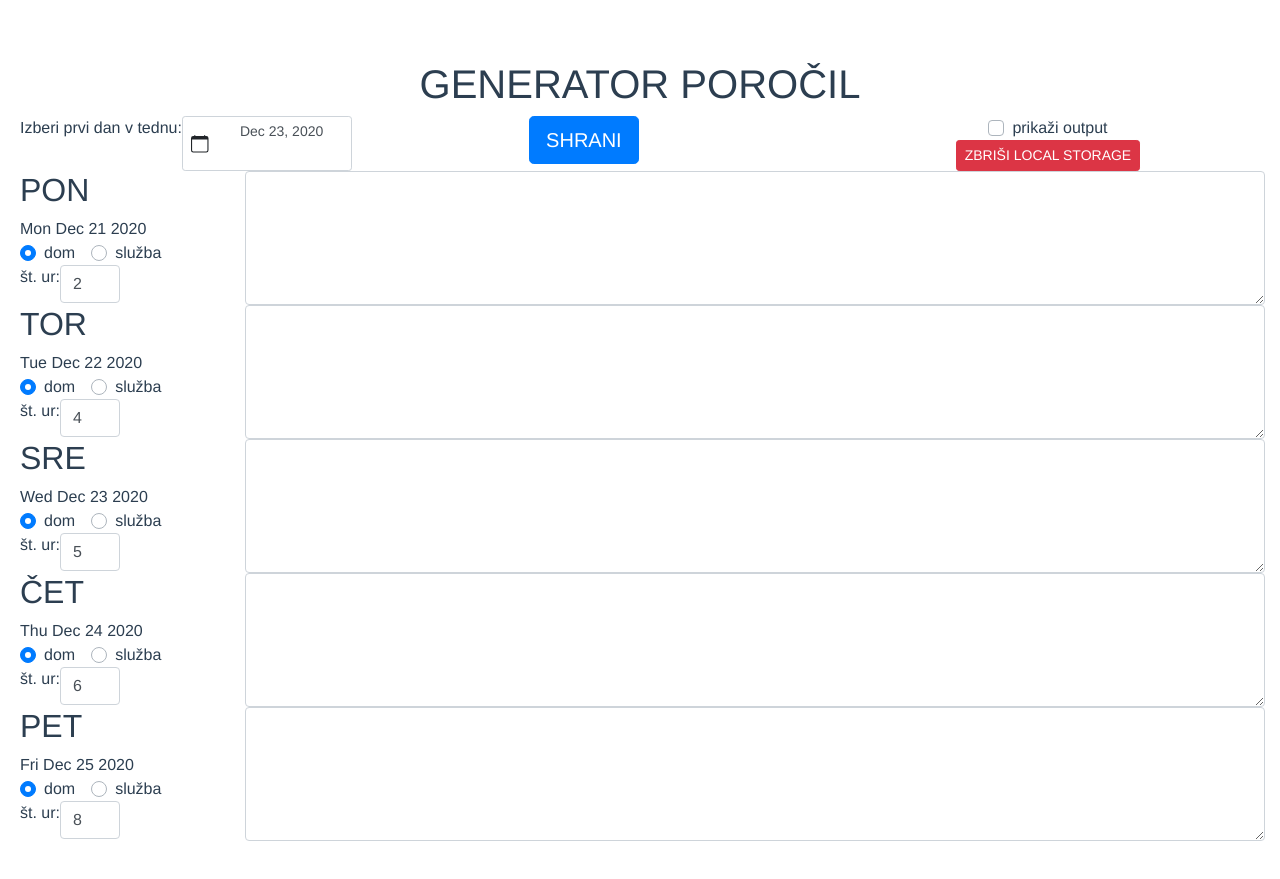
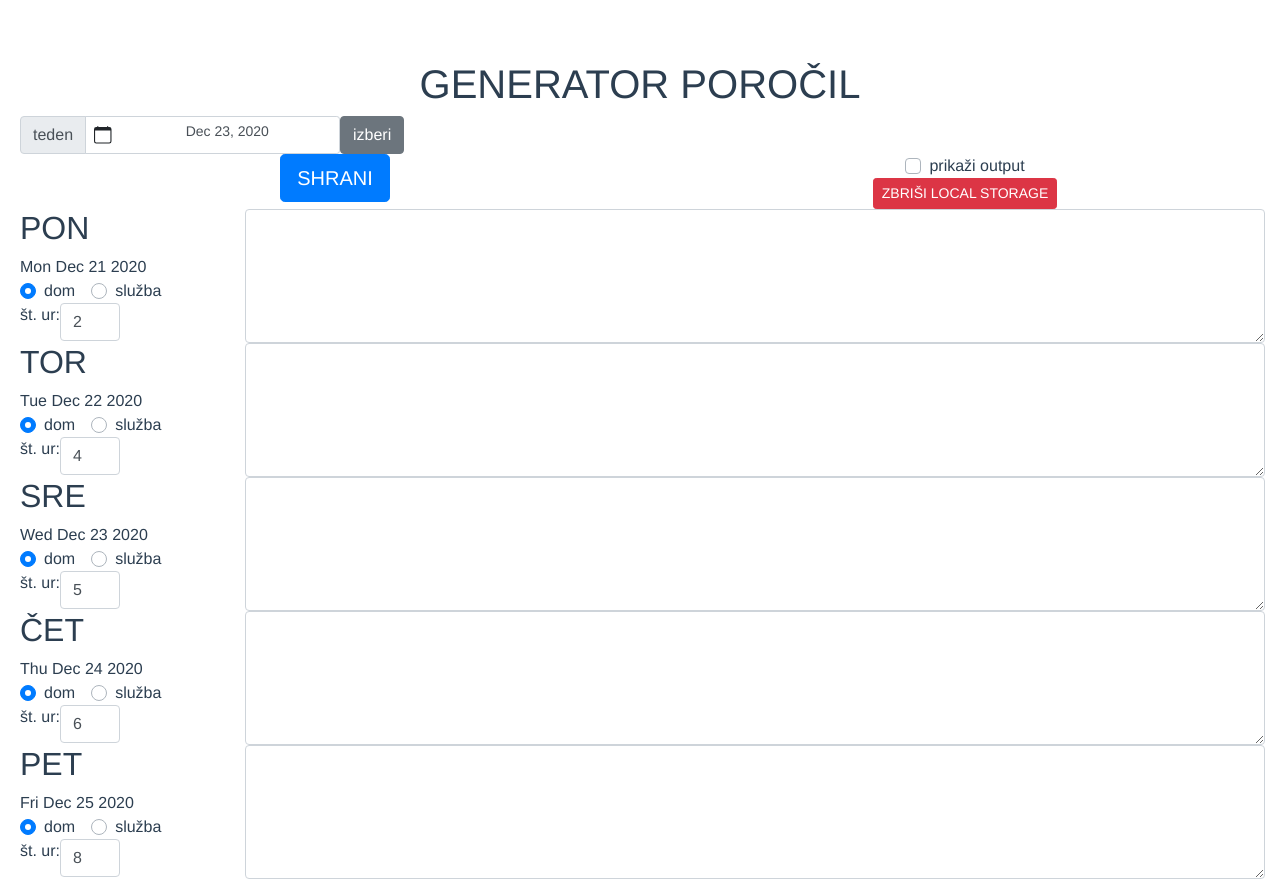
Before and after one commit to gigaKosec/generator-porocil, a Vue app: page / in a window 1280 px wide. Before the commit the page ends 841 px from the top, so only its background shows below. Built offline with nearby package versions, Linux system fonts and the light colour scheme.

Commit message:
Minor changes pri html-ju izbire datuma.

```diff
--- a/src/components/DneviForm.vue
+++ b/src/components/DneviForm.vue
@@ -1,15 +1,18 @@
 <template>
-  <div id = "weekly-form">
+  <div id = "daily-inputs">
     <b-container class="week" fluid>
       <b-form id="choose-report-type-form">
+        <b-row>
+          <!-- <b-input-group prepend="izberi mesec">
+            <b-form-input type="month"></b-form-input> -->
+          <!-- <b-select>
 
-      </b-form>
-      <b-form id="daily-inputs-form">
-        <!-- BUTTONS ROW -->
-        <b-row class = "buttons-row">
-          <!-- datum -->
-            <label> Izberi prvi dan v tednu: </label>
-            <b-form-datepicker
+          </b-select> -->
+
+
+          <b-input-group prepend="teden" style="width: 20rem" title="Izberi katerikoli dan iz tedna">
+          <b-form-datepicker
+            id = "selected-date"
             start-weekday="1"
             :date-disabled-fn="dateDisabled"
             :date-format-options="{ year: 'numeric', month: 'short', day: '2-digit'}"
@@ -18,7 +21,19 @@
             size="sm"
             style="width: 170px"
             @input="generateDates"
-            ></b-form-datepicker>
+          ></b-form-datepicker>
+          </b-input-group>
+          <b-button>izberi</b-button>
+        </b-row>
+      </b-form>
+
+
+
+      <b-form id="daily-inputs-form">
+        <!-- BUTTONS ROW -->
+        <b-row class = "buttons-row">
+          <!-- datum -->
+
 
           <b-col><b-button variant="primary" @click="storeDays" size="lg">SHRANI</b-button></b-col>
           <b-col>
@@ -78,6 +93,11 @@ export default {
   computed: {
     firstDayOfWeekDate: function () {
       return setDay (this.chosenDate,1)
+    },
+    lastDayOfWeekDate: function() {
+      /* console.log("last date of week =", this.addDays(this.firstDayOfWeekDate,5)) */
+      return this.addDays(this.firstDayOfWeekDate,5)
+
     }
   },
 
@@ -115,7 +135,7 @@ export default {
 </script>
 
 <style scoped>
-  #weekly-form {
-    margin-left: 20px
+  #daily-inputs {
+    margin-left: 20px;
   }
 </style>
```
Also changed, not shown: 1 other file (tests, documents, lock files or other folders).
